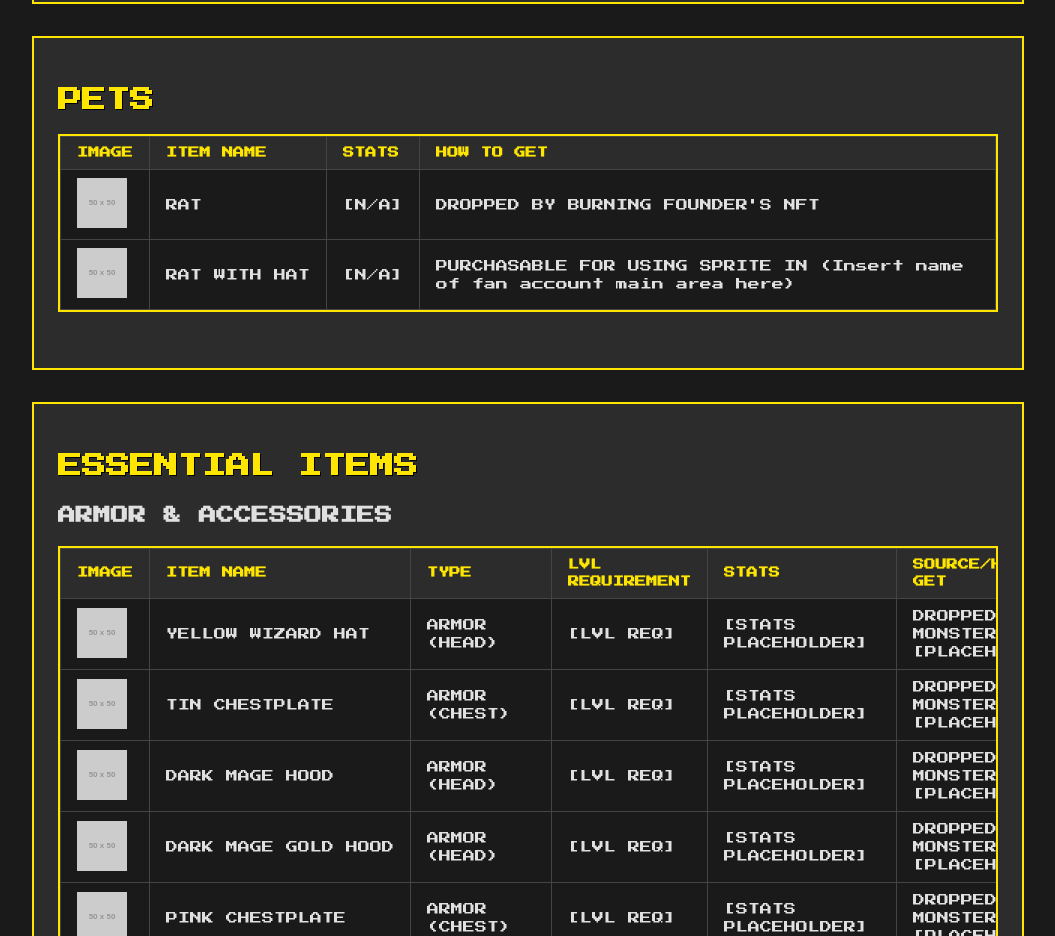
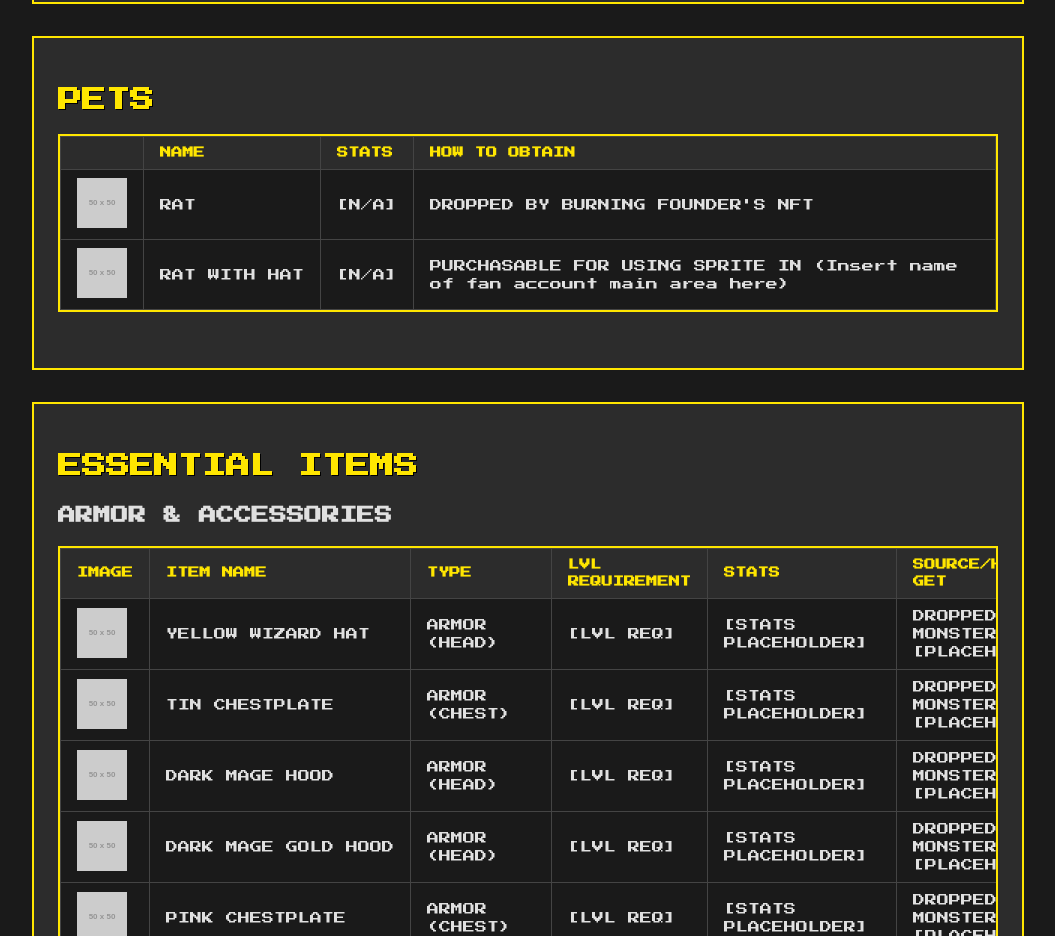
Before and after one commit to CaveageCode/GameGuide, a plain HTML site: page index.html in a window 1280 px wide. Shown: the part 1540-2476 px from the top of the page, without its empty margins (112-1167 px from the left). Drawn offline with Linux system fonts and the light colour scheme; placeholder pictures from the web are drawn by us.

Commit message:
Update index.html

```diff
--- a/index.html
+++ b/index.html
@@ -463,10 +463,10 @@
                 <table>
                     <thead>
                         <tr>
-                            <th>IMAGE</th>
-                            <th>ITEM NAME</th>
+                            <th> </th>
+                            <th>NAME</th>
                             <th>STATS</th>
-                            <th>HOW TO GET</th>
+                            <th>HOW TO OBTAIN</th>
                         </tr>
                     </thead>
                     <tbody>
```
